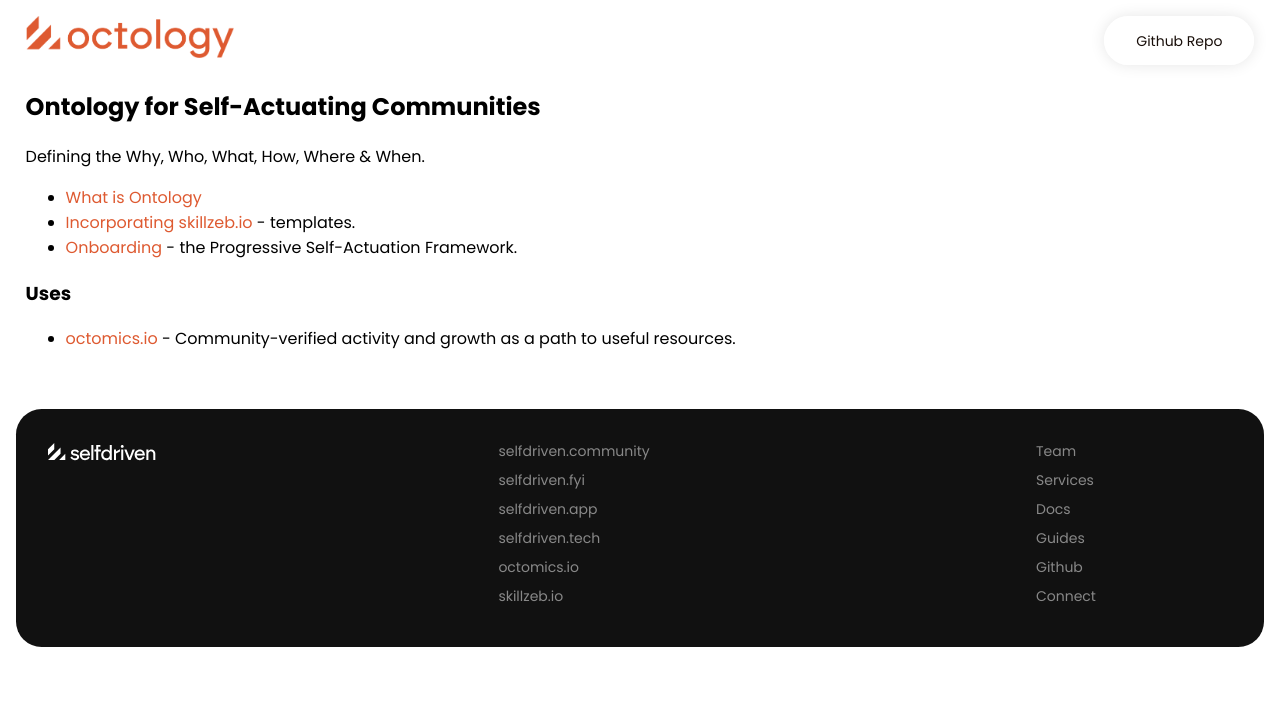
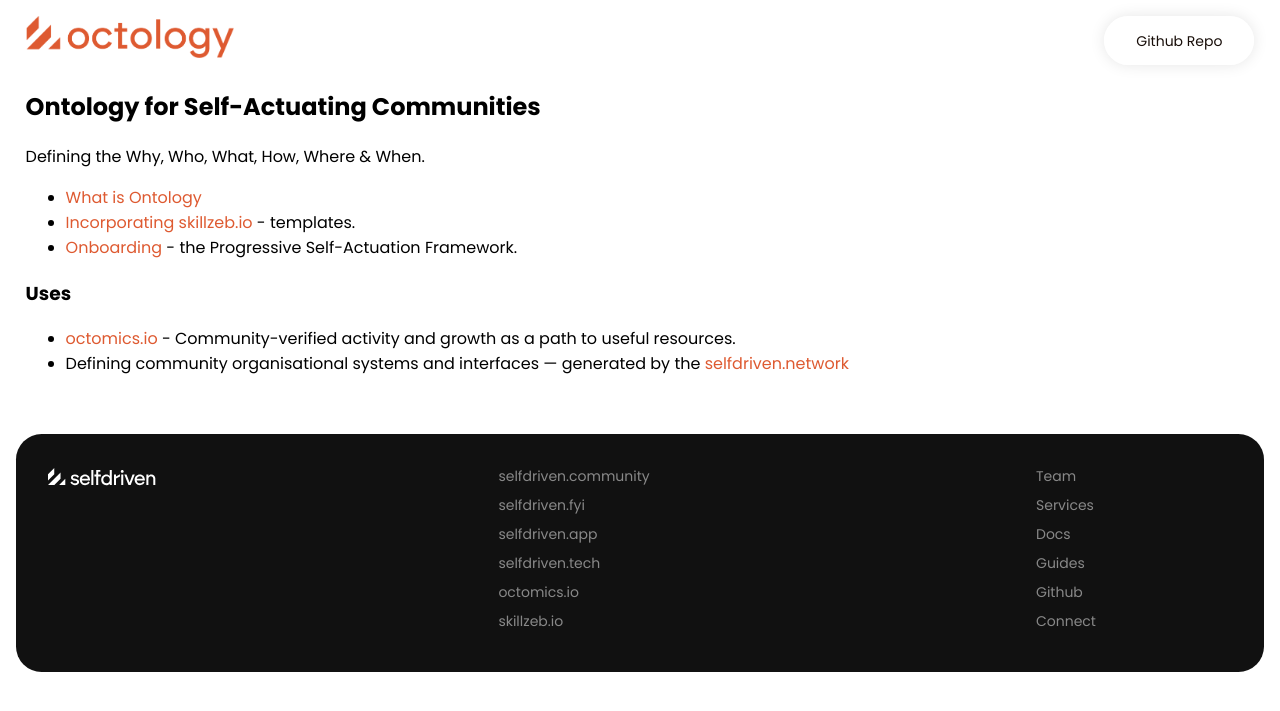
Before and after one commit to selfdriven-octo/octology, a Jekyll site: the page built from docs/index.md, in a window 1280 px wide. Shown: the top 711 px of the page. Built offline with Jekyll 4.4.1, drawn with Linux system fonts in a browser that asks for light colours.

Commit message:
Update index.md

```diff
--- a/docs/index.md
+++ b/docs/index.md
@@ -13,3 +13,4 @@
 
 ### Uses
 - [octomics.io](https://octomics.io) - Community-verified activity and growth as a path to useful resources.
+- Defining community organisational systems and interfaces — generated by the [selfdriven.network](https://selfdriven.network)
```
